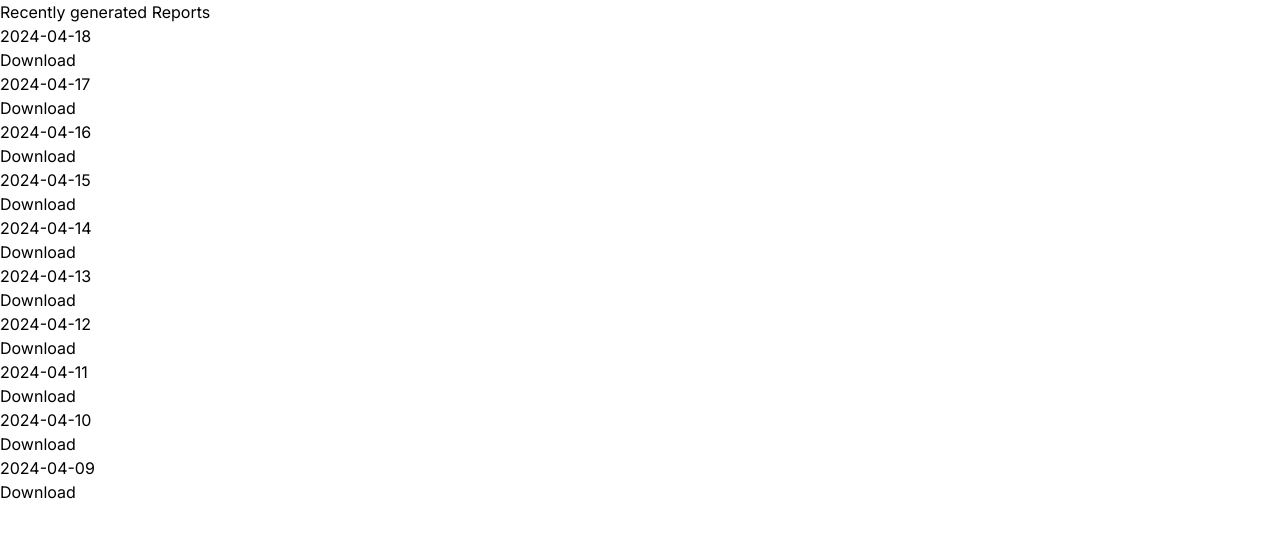
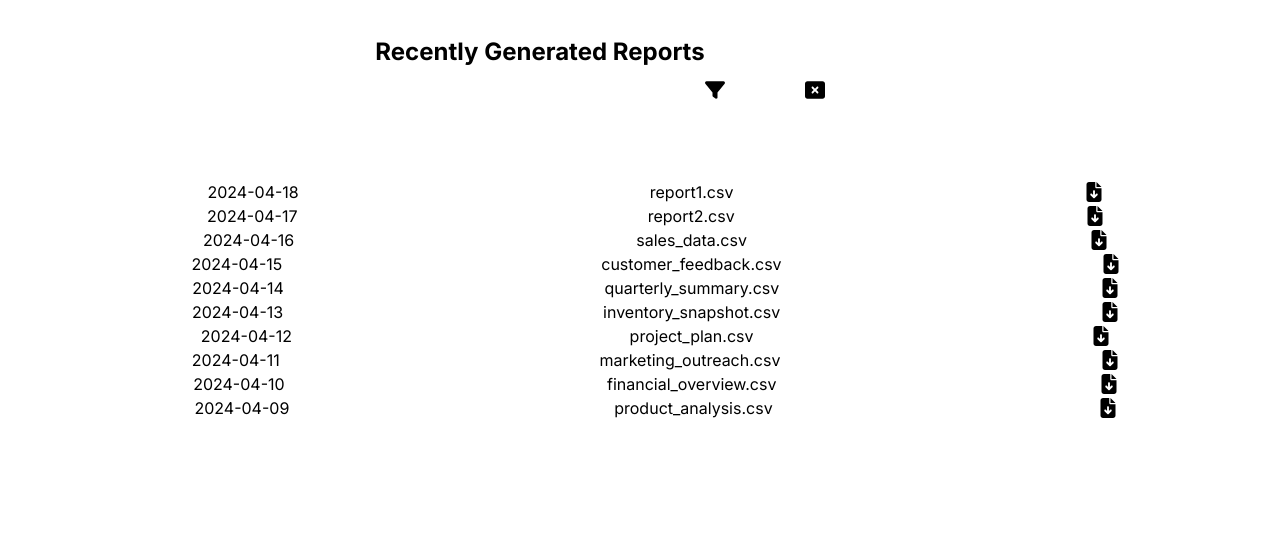
Before and after one commit to thasneem1997/NextReports, a Next.js app: page / in a window 1280 px wide. Shown: the top 538 px of the page. Built offline with nearby package versions, Linux system fonts and the light colour scheme.

Commit message:
installed and used fontaswesome icon

```diff
--- a/src/app/components/ReportsDialog.js
+++ b/src/app/components/ReportsDialog.js
@@ -1,23 +1,30 @@
 import React from 'react'
+import { FontAwesomeIcon } from '@fortawesome/react-fontawesome';
+import { faFilter, faWindowClose,faFileDownload } from '@fortawesome/free-solid-svg-icons';
 
 function ReportsDialog({reports}) {
   return (
-    <div>
-      <h1>Recently generated Reports</h1>
-
+    <div className=''>
+    <div className='flex justify-center	'>
+      <h1 className='text-center font-bold	text-2xl pt-9 pb-0'>Recently Generated Reports</h1>
+        <FontAwesomeIcon icon={faFilter} className="w-5 h-5 text-black-500 hover:text-blue-700 cursor-pointer self-center " />
+            <FontAwesomeIcon icon={faWindowClose}  className="w-5 h-5 text-black-500 hover:text-blue-700 cursor-pointer self-center m-20"  />
+      </div>
+      <div >
       {reports.map((report, index) =>
 
             (
-                <div key ={index}>
+                <div key ={index} className='flex ml-8 justify-around'>
                      <h2>{report.date}</h2>
-                    <h1>{report.title}</h1>
-                    <button>Download</button>
+                    <h1>{report.name}</h1>
+                    <FontAwesomeIcon icon={faFileDownload} className="w-5 h-5 text-black-500 hover:text-blue-700 cursor-pointer self-center " />
 
 
                 </div>
             ) )}
 
     </div>
+    </div>
   )
 }
 
--- a/src/app/globals.css
+++ b/src/app/globals.css
@@ -18,7 +18,8 @@
 
 body {
   color: rgb(var(--foreground-rgb));
-
+  margin:0;
+  padding: 0;
 }
 
 @layer utilities {
```
Also changed, not shown: package.json (+9 -5 lines), 1 other file (tests, documents, lock files or other folders).
